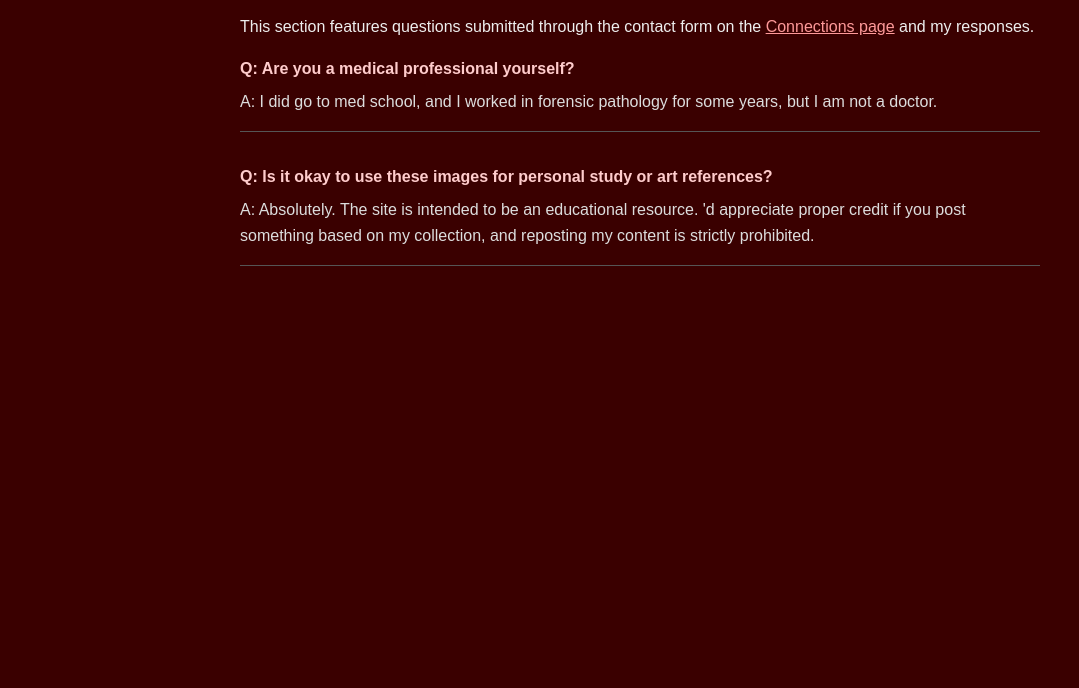
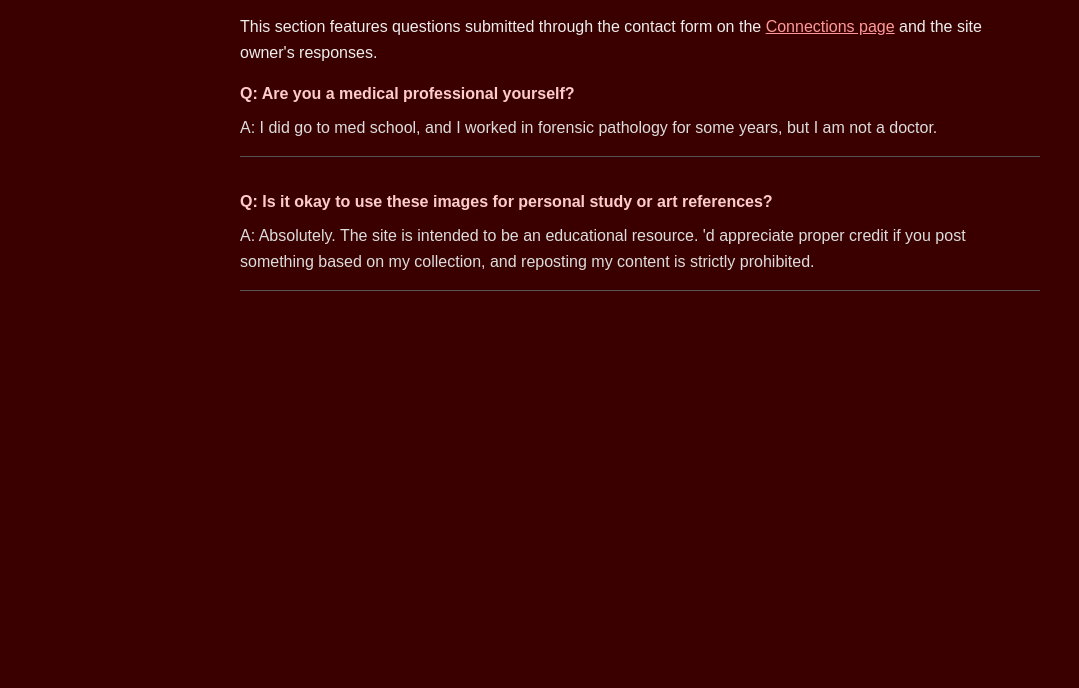
Before and after one commit to rawmedlens/rawmedlens, a plain HTML site: page qa.html in a window 1280 px wide. Shown: the part 112-800 px from the top of the page, without its empty margins (0-1079 px from the left). Drawn offline with Linux system fonts and the light colour scheme.

Commit message:
Update qa.html

```diff
--- a/qa.html
+++ b/qa.html
@@ -86,7 +86,7 @@
   </nav>
 
   <h1>Questions & Answers</h1>
- <p>This section features questions submitted through the contact form on the <a href="connections.html" style="color: #ff9999;">Connections page</a> and my responses.</p>
+ <p>This section features questions submitted through the contact form on the <a href="connections.html" style="color: #ff9999;">Connections page</a> and the site owner's responses.</p>
 
 
   <div class="qa-entry">
```
